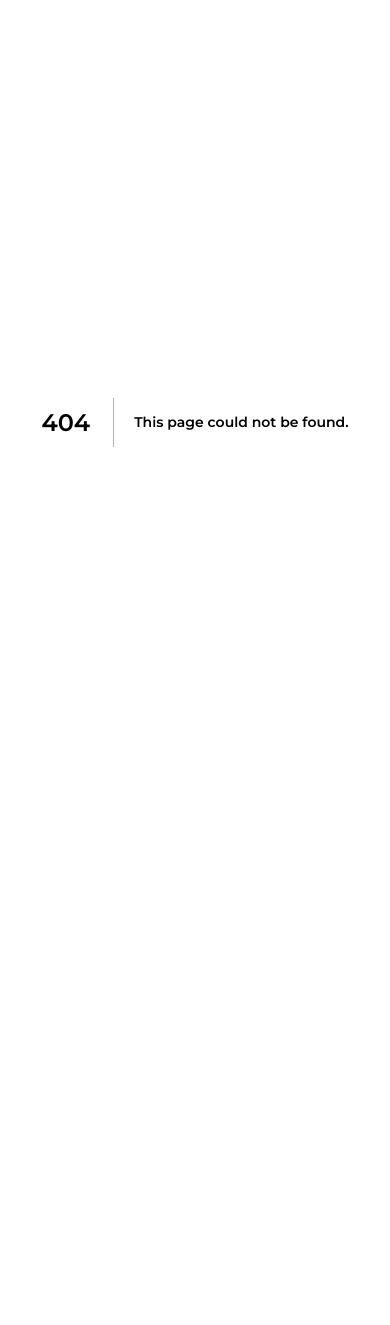
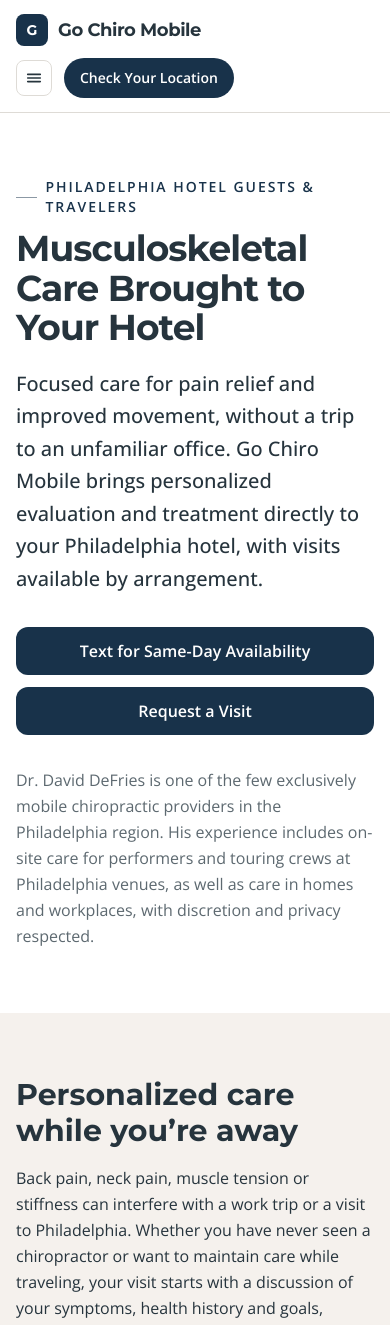
Before and after one commit to mybackcracker/gochiro-platform, a Next.js app: page /philadelphia/hotel-visits in a window 390 px wide. Before the commit this address had no page. Shown: the top 1325 px of the page. Before the commit the page ends 844 px from the top, so only its background shows below. Built offline with nearby package versions, Linux system fonts and the light colour scheme.

Commit message:
Add Philadelphia hotel and traveler mobile care page (#41)

```diff
--- /dev/null
+++ b/app/(marketing)/philadelphia/hotel-visits/page.tsx
@@ -0,0 +1,72 @@
+import type { Metadata } from "next";
+import Link from "next/link";
+import JsonLd from "@/components/JsonLd";
+import { Section, Container, PageHeader } from "@/components/ui";
+
+const url = "https://www.gochiromobile.com/philadelphia/hotel-visits";
+export const metadata: Metadata = {
+  title: "Mobile Chiropractor for Philadelphia Hotel Guests & Travelers",
+  description: "Mobile musculoskeletal and chiropractic care brought to your Philadelphia hotel. Personalized care for pain and mobility, with visits by arrangement.",
+  alternates: { canonical: url },
+};
+
+const treatments = [
+  { title: "Chiropractic manipulation & mobilization", text: "Hands-on joint care, including gentle mobilization, selected according to your examination and comfort." },
+  { title: "Soft tissue therapy", text: "Focused treatment for muscle tension and soft tissue discomfort that may affect how you move." },
+  { title: "Electrotherapy", text: "An additional treatment option when appropriate for your symptoms and examination." },
+  { title: "Mobility & self-care", text: "Guided stretching, mobility exercises and practical advice to support movement during your stay and after you leave." },
+];
+
+function VisitActions() {
+  return <div className="flex flex-col gap-3 sm:flex-row">
+    <a href="sms:+16104940412" className="rounded-xl bg-navy px-6 py-3 text-center font-semibold text-white">Text for Same-Day Availability</a>
+    <Link href="/check-your-location" className="rounded-xl bg-navy px-6 py-3 text-center font-semibold text-white">Request a Visit</Link>
+  </div>;
+}
+
+export default function Page() {
+  return <>
+    <Section tone="white">
+      <Container>
+        <div className="space-y-8">
+          <JsonLd data={{ "@context": "https://schema.org", "@type": "Service", name: "Mobile chiropractic care for Philadelphia hotel guests", serviceType: "Mobile musculoskeletal and chiropractic care", areaServed: { "@type": "City", name: "Philadelphia" }, provider: { "@type": "Organization", name: "Go Chiro Mobile", url: "https://www.gochiromobile.com" }, url }} />
+          <PageHeader eyebrow="Philadelphia hotel guests & travelers" title="Musculoskeletal Care Brought to Your Hotel" lede="Focused care for pain relief and improved movement, without a trip to an unfamiliar office. Go Chiro Mobile brings personalized evaluation and treatment directly to your Philadelphia hotel, with visits available by arrangement." />
+          <VisitActions />
+          <p className="max-w-3xl leading-relaxed text-muted">Dr. David DeFries is one of the few exclusively mobile chiropractic providers in the Philadelphia region. His experience includes on-site care for performers and touring crews at Philadelphia venues, as well as care in homes and workplaces, with discretion and privacy respected.</p>
+        </div>
+      </Container>
+    </Section>
+    <Section tone="cream">
+      <Container>
+        <div className="space-y-8">
+          <div className="max-w-3xl space-y-4">
+            <h2 className="font-heading text-3xl font-bold">Personalized care while you’re away</h2>
+            <p className="leading-relaxed">Back pain, neck pain, muscle tension or stiffness can interfere with a work trip or a visit to Philadelphia. Whether you have never seen a chiropractor or want to maintain care while traveling, your visit starts with a discussion of your symptoms, health history and goals, followed by an examination.</p>
+            <p className="leading-relaxed">Treatment may combine chiropractic manipulation, soft tissue therapy, electrotherapy and mobility work. The combination depends on your needs and examination, with attention to comfort, function and ongoing wellness.</p>
+          </div>
+          <div className="grid gap-5 sm:grid-cols-2">{treatments.map(treatment => <article key={treatment.title} className="rounded-2xl border border-line bg-white p-6"><h3 className="font-heading text-xl font-bold">{treatment.title}</h3><p className="mt-3 leading-relaxed text-muted">{treatment.text}</p></article>)}</div>
+        </div>
+      </Container>
+    </Section>
+    <Section tone="white">
+      <Container>
+        <div className="grid gap-10 lg:grid-cols-2">
+          <div className="space-y-5">
+            <h2 className="font-heading text-3xl font-bold">Arrange chiropractic care at your hotel</h2>
+            <p className="leading-relaxed">For same-day chiropractic visits, text <a href="sms:+16104940412" className="font-semibold underline">610-494-0412</a> with your hotel name and address. Same-day availability is confirmed individually and may carry a higher fee. If your timing is flexible, use the visit-request form.</p>
+            <p className="leading-relaxed">Visits outside our regular service area are quoted individually based on location, travel, and care needed, with the full price confirmed before booking.</p>
+            <p className="leading-relaxed">Submitting a request does not book an appointment or require payment. Once your visit is accepted, a deposit of at least 50% of the quoted total is required to confirm and is credited toward your visit. Cancellation with less than 24 hours’ notice or a no-show forfeits the deposit. The request page explains the full terms before you proceed.</p>
+            <VisitActions />
+          </div>
+          <div className="rounded-2xl bg-cream p-6 sm:p-8 space-y-5">
+            <h2 className="font-heading text-3xl font-bold">For concierges & guest-services teams</h2>
+            <p className="leading-relaxed">Give guests a local resource for mobile care for muscle and joint pain. You can share this page or our phone number so guests can discuss their needs, availability and fees directly with the practice.</p>
+            <p className="leading-relaxed">There is no need for your team to collect medical details or arrange payment. To discuss including Go Chiro Mobile in your local guest resources, call or text <a href="tel:+16104940412" className="font-semibold underline">610-494-0412</a>.</p>
+            <p className="leading-relaxed">Looking for employee care? Explore <Link href="/philadelphia/workplace" className="font-semibold underline">Philadelphia workplace visits</Link>. For artists and crew, see <Link href="/touring-production-care" className="font-semibold underline">touring and production care</Link>.</p>
+          </div>
+        </div>
+        <Link href="/philadelphia" className="mt-10 inline-block font-semibold underline">Explore Philadelphia care</Link>
+      </Container>
+    </Section>
+  </>;
+}
--- a/app/sitemap.ts
+++ b/app/sitemap.ts
@@ -11,6 +11,7 @@
     "/contact",
     "/philadelphia",
     "/philadelphia/workplace",
+    "/philadelphia/hotel-visits",
     "/check-your-location",
     "/forms",
     "/group-visits/standard",
```
Also changed, not shown: app/(marketing)/philadelphia/page.tsx (+1 -1 lines).
